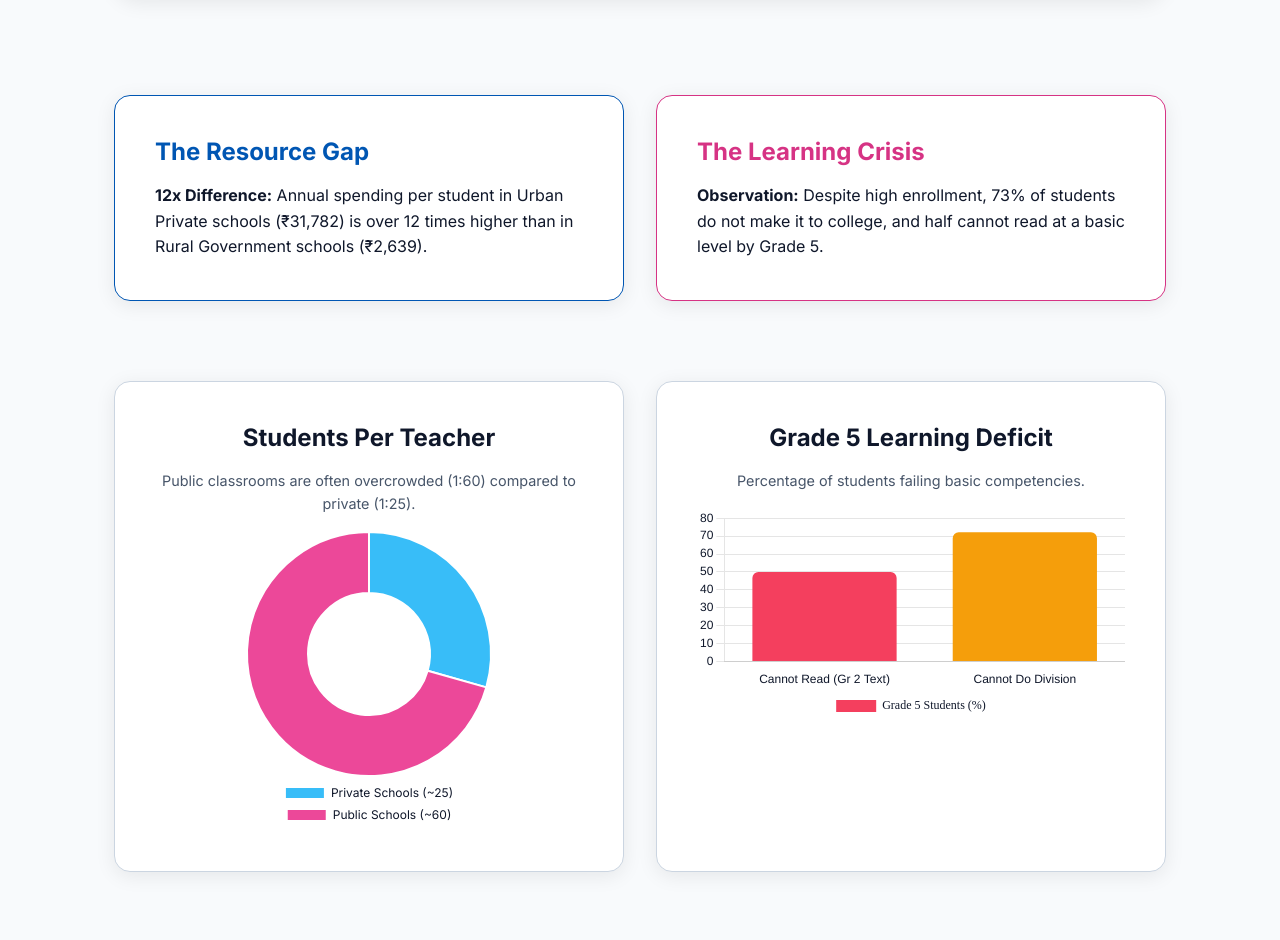
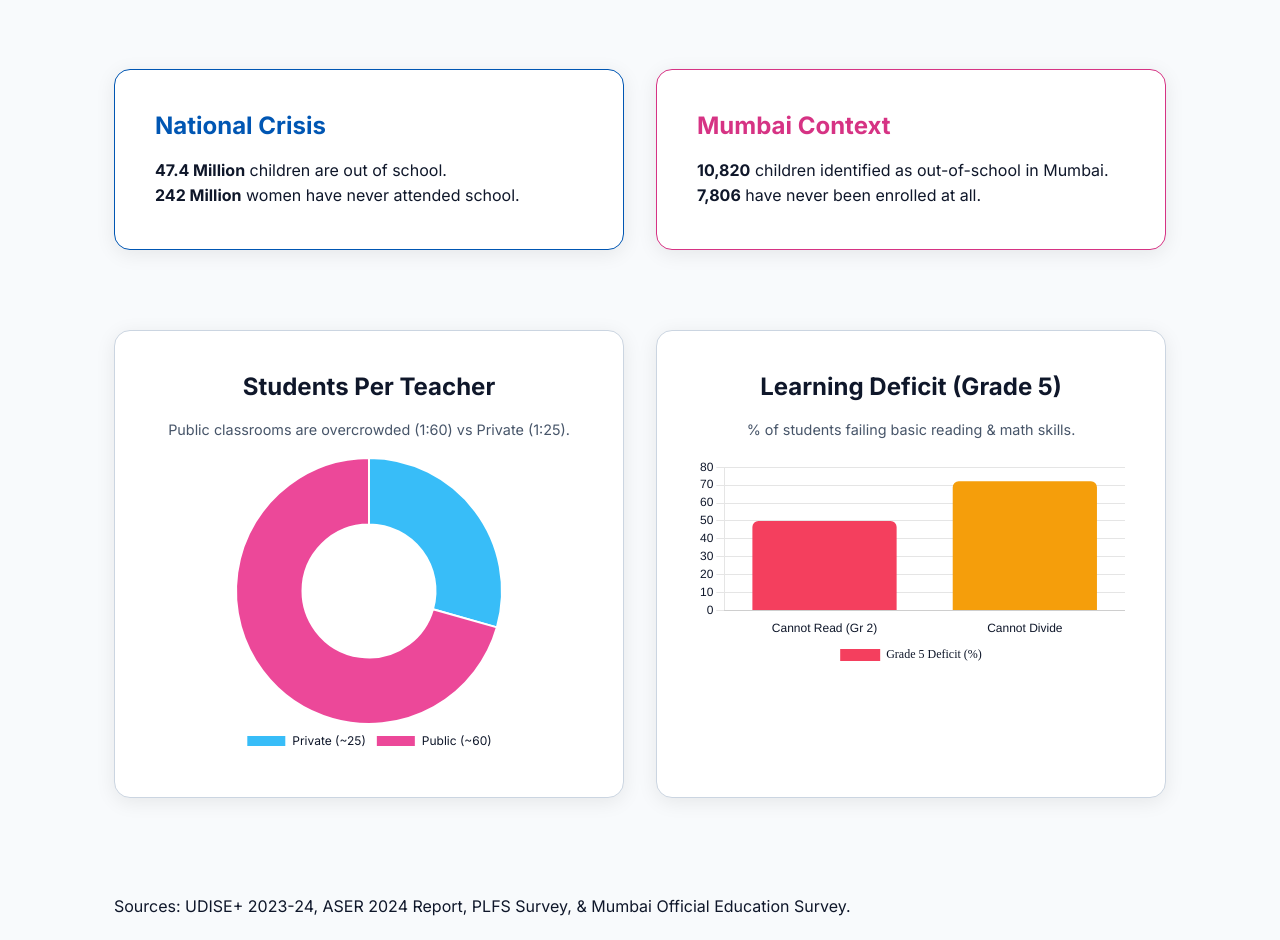
Before and after one commit to Ali-bis/BridgeToKnowledgetest, a React (Vite) app: page /analytics in a window 1280 px wide. Shown: the part 412-1352 px from the top of the page. Built offline with nearby package versions, Linux system fonts and the light colour scheme.

Commit message:
Update Analytics.jsx

```diff
--- a/src/pages/Analytics.jsx
+++ b/src/pages/Analytics.jsx
@@ -16,7 +16,6 @@ const Analytics = () => {
   const isLight = document.documentElement.getAttribute('data-theme') === 'light';
   const textColor = isLight ? '#0f172a' : '#f8fafc';
 
-  // STRICTLY DISABLE INTERACTIONS
   const staticOptions = {
     events: [],
     plugins: {
@@ -43,9 +42,9 @@ const Analytics = () => {
     }
   };
 
-  // DATA FROM RESEARCH: Public schools ~60 students/teacher vs Private ~20-25
+  // 1:60 in Public vs 1:25 in Private (Research PDF)
   const classSizeData = {
-    labels: ['Private Schools (~25)', 'Public Schools (~60)'],
+    labels: ['Private (~25)', 'Public (~60)'],
     datasets: [{
       data: [25, 60],
       backgroundColor: ['#38bdf8', '#ec4899'],
@@ -54,22 +53,11 @@ const Analytics = () => {
     }],
   };
 
-  // DATA FROM RESEARCH: Internet Usage Gap (37% Urban vs 13% Rural/Underprivileged)
-  const resourceData = {
-    labels: ['Urban Private Access', 'Underprivileged Access'],
+  // Learning Outcomes: 50% Reading Gap, 72% Math Gap
+  const learningData = {
+    labels: ['Cannot Read (Gr 2)', 'Cannot Divide'],
     datasets: [{
-      label: 'Internet Usage (%)',
-      data: [37, 13],
-      backgroundColor: ['#38bdf8', '#334155'],
-      borderRadius: 6,
-    }],
-  };
-
-  // DATA FROM RESEARCH: Learning Outcomes Gap
-  const learningData = {
-    labels: ['Cannot Read (Gr 2 Text)', 'Cannot Do Division'],
-    datasets: [{
-      label: 'Grade 5 Students (%)',
+      label: 'Grade 5 Deficit (%)',
       data: [50, 72.1],
       backgroundColor: ['#f43f5e', '#f59e0b'],
       borderRadius: 6,
@@ -81,42 +69,44 @@ const Analytics = () => {
       <div className="hero-banner">
         <h1>IMPACT ANALYTICS</h1>
         <p style={{ maxWidth: '600px', margin: '1rem auto' }}>
-          Data-driven insights comparing Private Institutions vs. Public Reality based on our Secondary Research.
+          Data-driven insights from UDISE+, ASER 2024, and our primary research.
         </p>
       </div>
 
       <div style={{ display: 'grid', gridTemplateColumns: 'repeat(auto-fit, minmax(300px, 1fr))', gap: '2rem', marginBottom: '3rem' }}>
         <div className="highlight-card" style={{borderColor: 'var(--primary)', textAlign: 'left'}}>
-          <h3 style={{color: 'var(--primary)'}}>The Resource Gap</h3>
-          <p><strong>12x Difference:</strong> Annual spending per student in Urban Private schools (₹31,782) is over 12 times higher than in Rural Government schools (₹2,639).</p>
+          <h3 style={{color: 'var(--primary)'}}>National Crisis</h3>
+          <p><strong>47.4 Million</strong> children are out of school. <br/><strong>242 Million</strong> women have never attended school.</p>
         </div>
         <div className="highlight-card" style={{borderColor: 'var(--accent)', textAlign: 'left'}}>
-          <h3 style={{ color: 'var(--accent)' }}>The Learning Crisis</h3>
-          <p><strong>Observation:</strong> Despite high enrollment, 73% of students do not make it to college, and half cannot read at a basic level by Grade 5.</p>
+          <h3 style={{ color: 'var(--accent)' }}>Mumbai Context</h3>
+          <p><strong>10,820</strong> children identified as out-of-school in Mumbai.<br/><strong>7,806</strong> have never been enrolled at all.</p>
         </div>
       </div>
 
       <div style={{ display: 'grid', gridTemplateColumns: 'repeat(auto-fit, minmax(400px, 1fr))', gap: '2rem', marginBottom: '4rem' }}>
 
-        {/* Class Size */}
         <div className="page-section" style={{textAlign: 'center'}}>
           <h3>Students Per Teacher</h3>
-          <p style={{fontSize:'0.9rem', color:'var(--text-muted)', marginBottom:'1rem'}}>Public classrooms are often overcrowded (1:60) compared to private (1:25).</p>
+          <p style={{fontSize:'0.9rem', color:'var(--text-muted)', marginBottom:'1rem'}}>Public classrooms are overcrowded (1:60) vs Private (1:25).</p>
           <div style={{ height: '300px', display: 'flex', justifyContent: 'center' }}>
             <Doughnut key={chartKey} data={classSizeData} options={staticOptions} />
           </div>
         </div>
 
-        {/* Learning Gap */}
         <div className="page-section" style={{textAlign: 'center'}}>
-          <h3>Grade 5 Learning Deficit</h3>
-          <p style={{fontSize:'0.9rem', color:'var(--text-muted)', marginBottom:'1rem'}}>Percentage of students failing basic competencies.</p>
+          <h3>Learning Deficit (Grade 5)</h3>
+          <p style={{fontSize:'0.9rem', color:'var(--text-muted)', marginBottom:'1rem'}}>% of students failing basic reading & math skills.</p>
           <div style={{ height: '300px' }}>
             <Bar key={chartKey} data={learningData} options={barOptions} />
           </div>
         </div>
 
       </div>
+
+      <div className="subtle-disclaimer">
+        Sources: UDISE+ 2023-24, ASER 2024 Report, PLFS Survey, & Mumbai Official Education Survey.
+      </div>
     </div>
   );
 };
```
